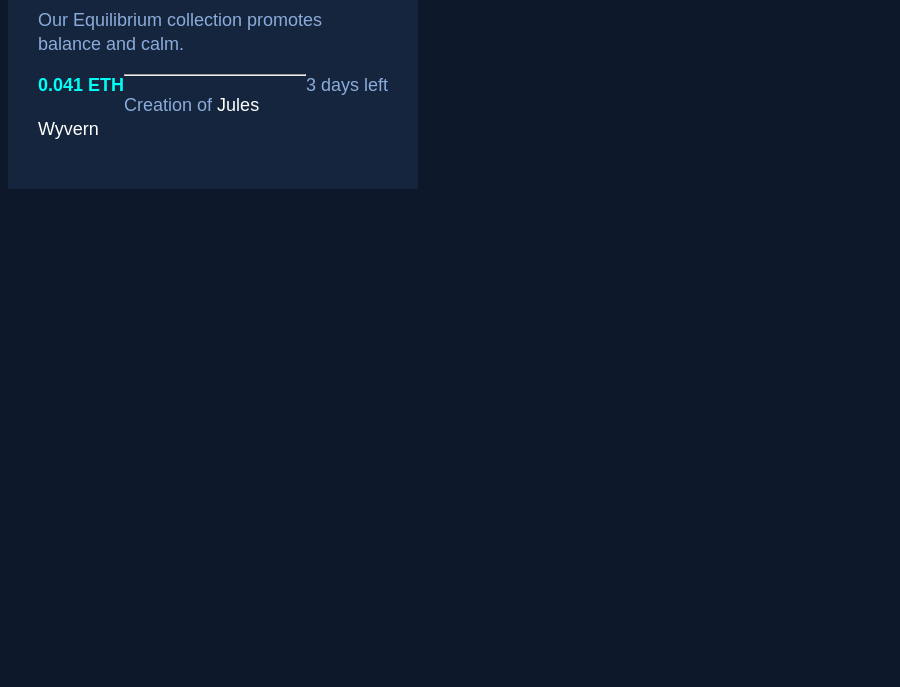
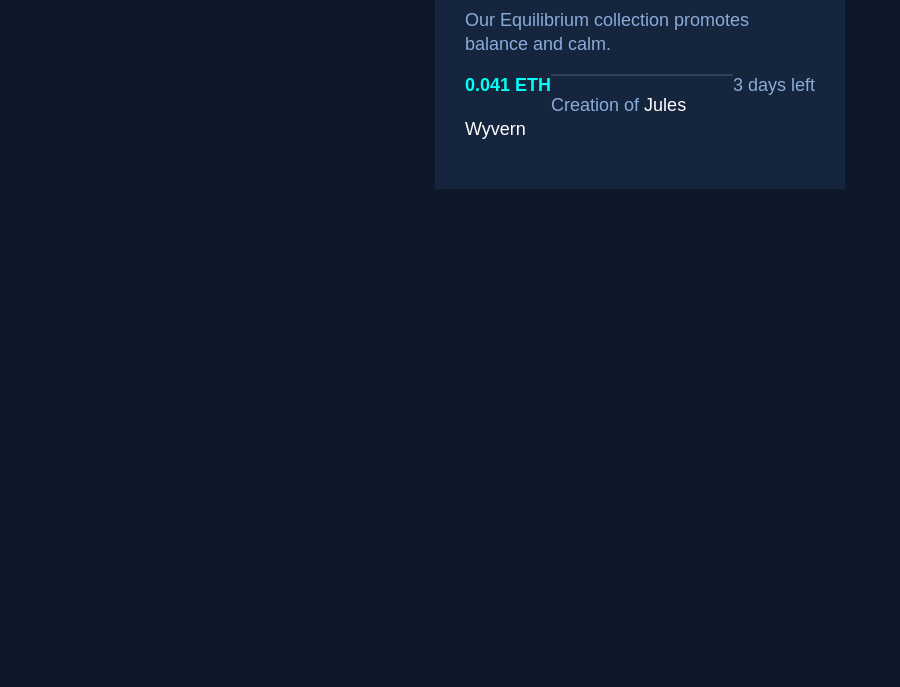
Before and after one commit to Hailey-moon/NFT-preview-card-component, a plain HTML site: page index.html in a window 1280 px wide. Shown: the part 113-800 px from the top of the page, without its empty margins (0-900 px from the left). Drawn offline with Linux system fonts and the light colour scheme; a web font is replaced by a local one.

Commit message:
color hr and center horizontally

```diff
--- a/style.css
+++ b/style.css
@@ -8,6 +8,7 @@ body {
     background-color: hsl(216, 50%, 16%);
     width: 350px;
     padding: 30px;
+    margin: auto;
 }
 
 .NFT h1 {
@@ -31,7 +32,9 @@ body {
 }
 
 .NFT hr {
-    color: hsl(215, 32%, 27%);
+    background-color: hsl(215, 32%, 27%);
+    height: 2px;
+    border: none;
 }
 
 .NFT .name {
```
